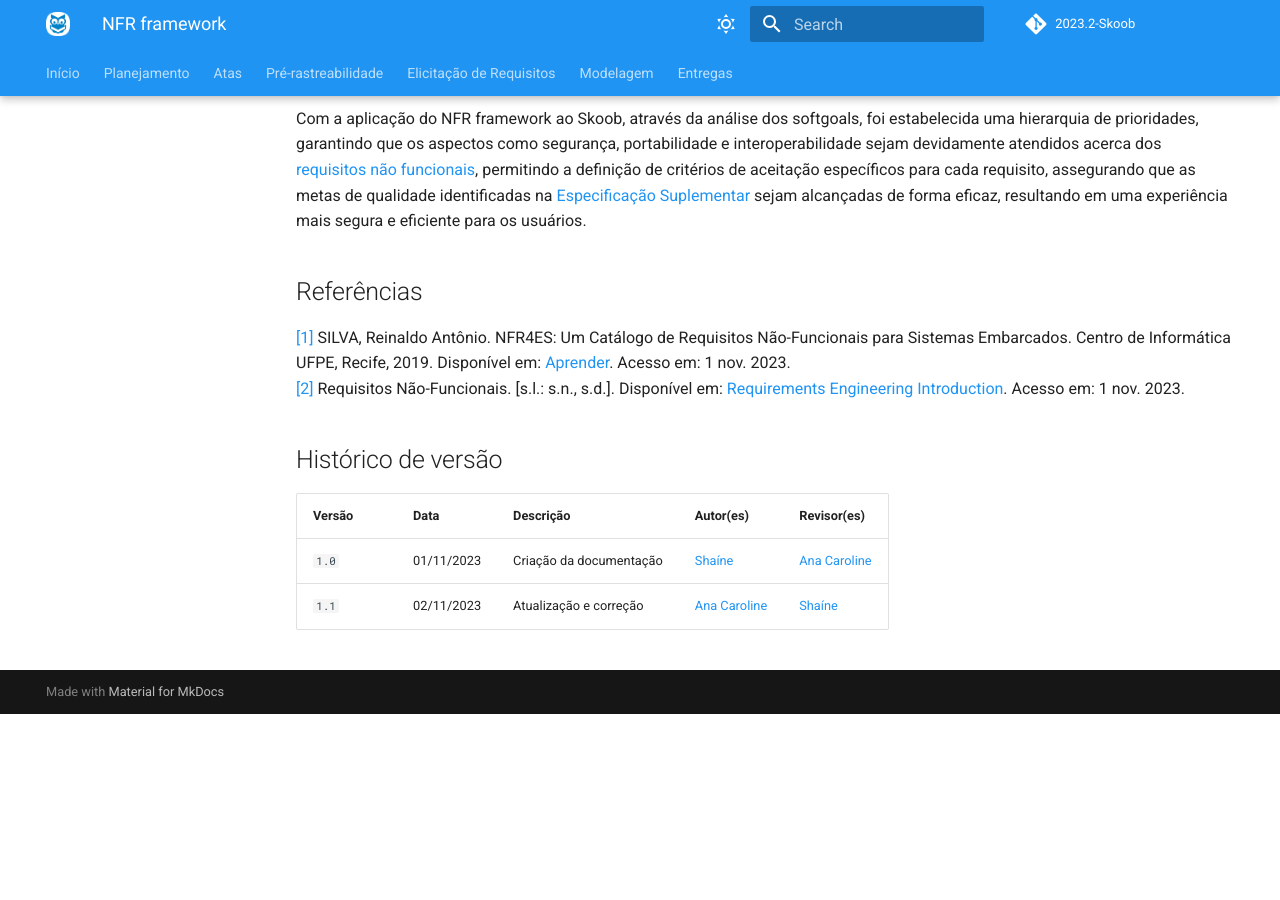
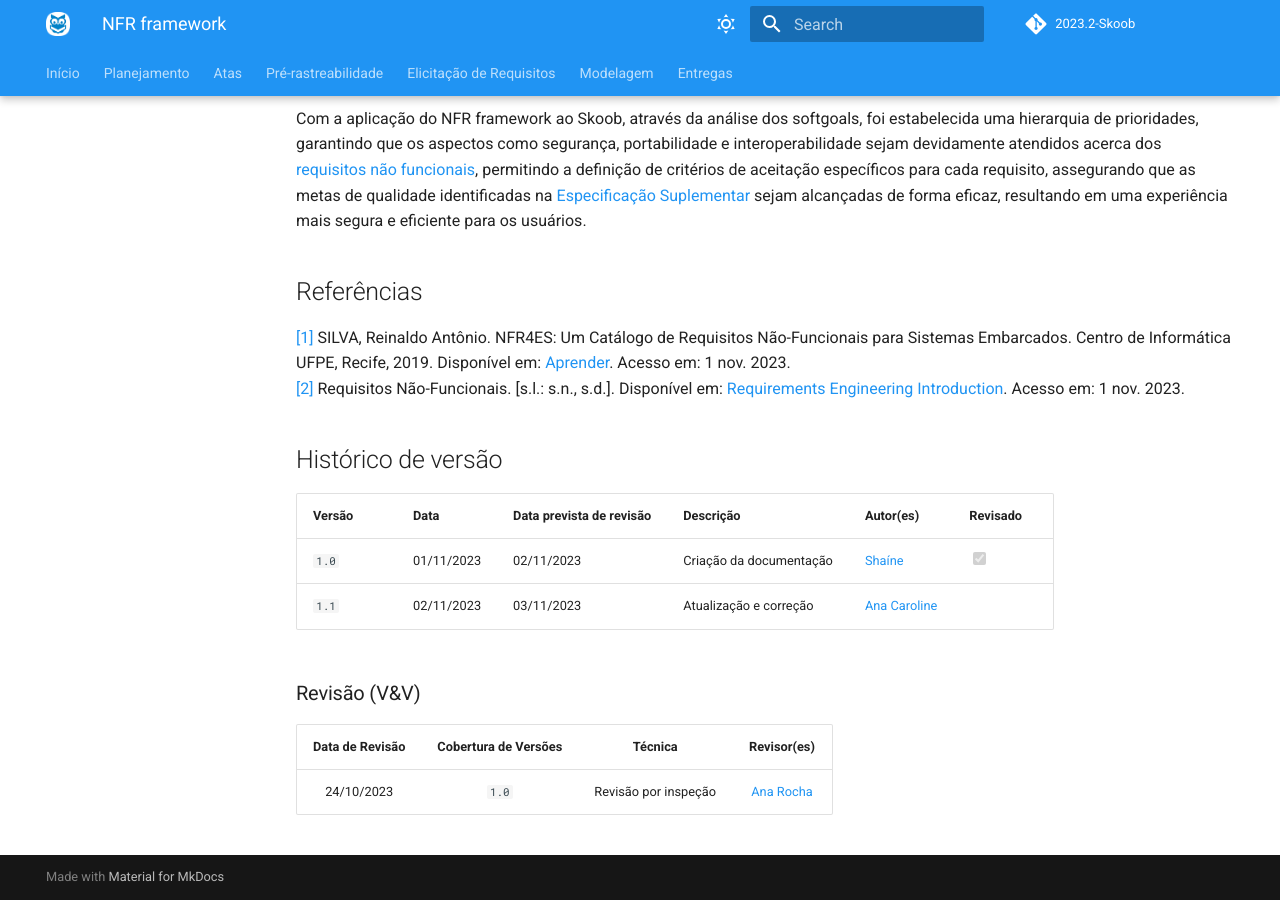
Before and after one commit to Requisitos-de-Software/2023.2-Skoob, an MkDocs documentation site: the page built from docs/modelagem/nfr_framework.md, in a window 1280 px wide and 900 px high, scrolled down 11419 px. Built offline with MkDocs 1.6.1 and Material for MkDocs 9.7.7, drawn with Linux system fonts in a browser that asks for light colours; comment, search, counter and statistics services are not loaded; before the commit the page ends 12133 px from its top, so only the background shows below that.

Commit message:
atualização: adição da tabela de revisão

```diff
--- a/docs/modelagem/nfr_framework.md
+++ b/docs/modelagem/nfr_framework.md
@@ -244,7 +244,12 @@ Com a aplicação do NFR framework ao Skoob, através da análise dos softgoals,
 
 ## Histórico de versão
 
-| Versão | Data | Descrição| Autor(es) | Revisor(es)
-|--|--|--|--|--|
-|`1.0` | 01/11/2023 | Criação da documentação| [Shaíne](https://github.com/ShaineOliveira) | [Ana Caroline](https://github.com/anaaroch)|
-|`1.1` | 02/11/2023 | Atualização e correção| [Ana Caroline](https://github.com/anaaroch) | [Shaíne](https://github.com/ShaineOliveira) |
+| Versão | Data | Data prevista de revisão | Descrição| Autor(es) | Revisado
+|--|--|--|--|--|--|
+|`1.0` | 01/11/2023 | 02/11/2023  | Criação da documentação| [Shaíne](https://github.com/ShaineOliveira) | <input type="checkbox" disabled checked /> |
+|`1.1` | 02/11/2023 | 03/11/2023  | Atualização e correção | [Ana Caroline](https://github.com/anaaroch) |     |
+
+### Revisão (V&V)
+| Data de Revisão | Cobertura de Versões  |          Técnica         |                  Revisor(es)                  |
+| :------------: | :-------------: | :--------------------------: |  :----------------------------------------: |
+|   24/10/2023   |    `1.0`    |    Revisão por inspeção    |  [Ana Rocha](https://github.com/anaaroch) |
```
